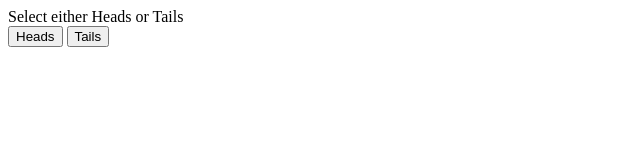
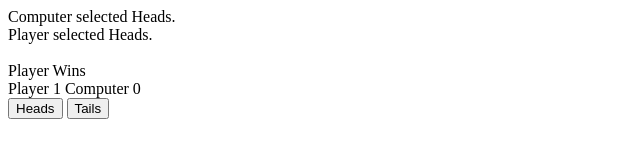
Before and after one commit to super8989/MonsterJavaScript-CoinToss, a plain HTML site: page index.html in a window 1280 px wide. Both pictures are taken after a click on the button "Heads". Shown: the whole page, without its empty margins (0-640 px from the left). Drawn offline with Linux system fonts and the light colour scheme.

Commit message:
coin toss application complete

```diff
--- a/index.html
+++ b/index.html
@@ -11,6 +11,7 @@
 
         <script>
             const coinArray = ['Heads', 'Tails'];
+            let score = [0,0];
             const message = document.querySelector(".message");
             const buttons = document.querySelectorAll("button");
             console.log(buttons);
@@ -21,9 +22,22 @@
             }
 
             function tossCoin(e) {
-                console.log("player:" + e.target.innerText);
+
+                let playerGuess = e.target.innerText;
                 let computerToss = Math.floor(Math.random()*2);
-                console.log("computer:" + coinArray[computerToss]);
+                let computerGuess = coinArray[computerToss];
+                message.innerHTML = `Computer selected ${computerGuess}. <br> Player selected ${playerGuess}. <br><br>`;
+                let output;
+
+                if (playerGuess === computerGuess) {
+                    output = "Player Wins";
+                    score[0]++;
+                } else {
+                    output = "Computer Wins";
+                    score[1]++;
+                }
+
+                message.innerHTML += output + "<br>Player " + score[0] + " Computer " + score[1];
             }
 
 
```
